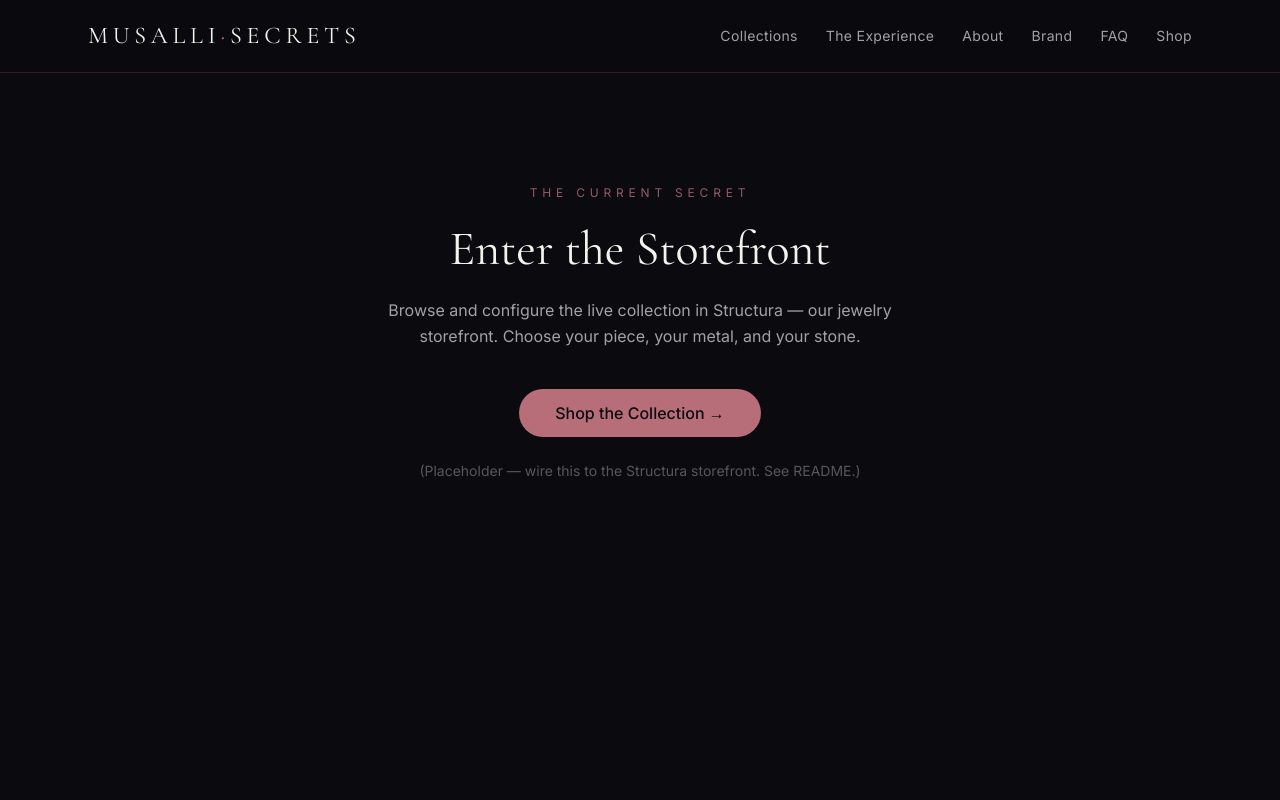
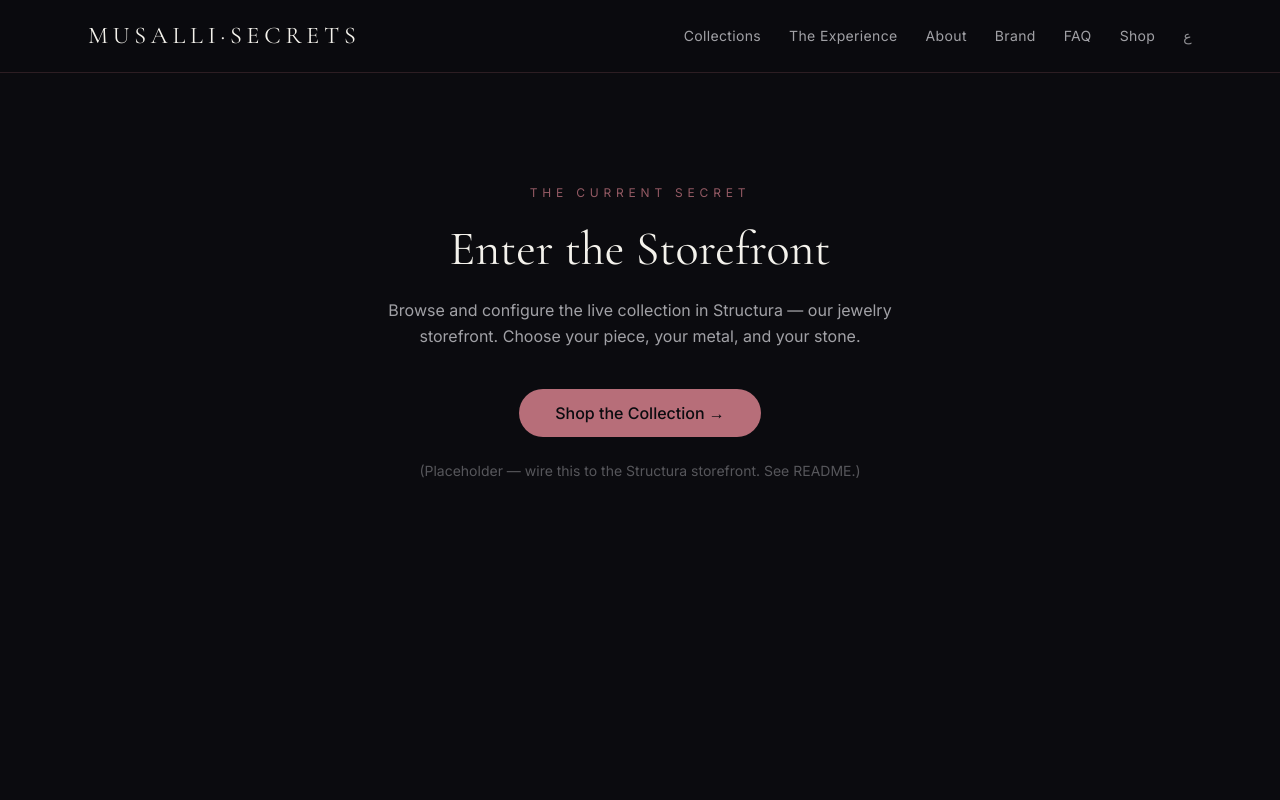
Before and after one commit to ammarhantash/musalli-secrets, a Next.js app: page /en/studio in a window 1280 px wide. Shown: the top 800 px of the page. Built offline with nearby package versions, Linux system fonts and the light colour scheme.

Commit message:
feat(i18n): localize navbar, footer, add language toggle

```diff
--- a/src/components/ui/Footer.tsx
+++ b/src/components/ui/Footer.tsx
@@ -1,34 +1,17 @@
-import Link from "next/link";
+import type { Dictionary } from "@/i18n/types";
 
-export default function Footer() {
+export default function Footer({ dict }: { dict: Dictionary }) {
   return (
     <footer className="border-t border-rosegold/20 bg-indigo-deep text-silver">
       <div className="mx-auto max-w-4xl px-6 py-16 text-center">
-        {/* Closing brand statement (About page §9) */}
-        <p className="font-serif text-2xl text-offwhite">Musalli Secrets.</p>
-        <p className="mx-auto mt-5 max-w-2xl leading-relaxed text-silver/70">
-          The key is not just in our logo. It is in what we know about gold,
-          about diamonds, about what makes something worth keeping. We have been
-          trusted with the most sacred spaces in the world. Now we bring that
-          trust — and that craft — to you.
-        </p>
-        <p className="mt-6 text-sm tracking-widest text-rosegold/80">
-          MECCA · JEDDAH · EST. 1898 / 2024
-        </p>
-
+        <p className="font-serif text-2xl text-offwhite">{dict.footer.name}</p>
+        <p className="mx-auto mt-5 max-w-2xl leading-relaxed text-silver/70">{dict.footer.statement}</p>
+        <p className="mt-6 text-sm tracking-widest text-rosegold/80">{dict.footer.locations}</p>
         <div className="mt-10 flex flex-wrap justify-center gap-x-6 gap-y-2 text-xs tracking-wide text-silver/60">
-          <span>CR Registered</span>
-          <span>IGI Certified</span>
-          <span>MADA Accepted</span>
-          <span>VAT Compliant</span>
-          <span>Saudi-Owned</span>
+          {dict.footer.badges.map((b) => (<span key={b}>{b}</span>))}
         </div>
-
         <p className="mt-10 text-xs text-silver/40">
-          © {new Date().getFullYear()} Musalli Secrets. All rights reserved. ·{" "}
-          <Link href="/faq" className="hover:text-rosegold">
-            FAQ
-          </Link>
+          © {new Date().getFullYear()} {dict.footer.name} {dict.footer.rights}
         </p>
       </div>
     </footer>
--- /dev/null
+++ b/src/components/ui/LangToggle.tsx
@@ -0,0 +1,17 @@
+"use client";
+
+import Link from "next/link";
+import { usePathname } from "next/navigation";
+import { locales, localeLabel, type Locale } from "@/i18n/config";
+
+export default function LangToggle({ lang }: { lang: Locale }) {
+  const pathname = usePathname();
+  const other = locales.find((l) => l !== lang) ?? "en";
+  // Swap the leading /<lang> segment for the other locale.
+  const target = pathname.replace(/^\/(en|ar)(?=\/|$)/, `/${other}`);
+  return (
+    <Link href={target} className="text-silver/70 transition hover:text-rosegold">
+      {localeLabel[other]}
+    </Link>
+  );
+}
--- a/src/components/ui/Navbar.tsx
+++ b/src/components/ui/Navbar.tsx
@@ -1,35 +1,32 @@
 import Link from "next/link";
+import type { Dictionary } from "@/i18n/types";
+import type { Locale } from "@/i18n/config";
+import LangToggle from "./LangToggle";
 
-const links = [
-  { href: "/collections", label: "Collections" },
-  { href: "/experience", label: "The Experience" },
-  { href: "/about", label: "About" },
-  { href: "/brand", label: "Brand" },
-  { href: "/faq", label: "FAQ" },
-  { href: "/studio", label: "Shop" }, // Structura storefront
-];
-
-export default function Navbar() {
+export default function Navbar({ dict, lang }: { dict: Dictionary; lang: Locale }) {
+  const links = [
+    { href: `/${lang}/collections`, label: dict.nav.collections },
+    { href: `/${lang}/experience`, label: dict.nav.experience },
+    { href: `/${lang}/about`, label: dict.nav.about },
+    { href: `/${lang}/brand`, label: dict.nav.brand_id },
+    { href: `/${lang}/faq`, label: dict.nav.faq },
+    { href: `/${lang}/studio`, label: dict.nav.shop },
+  ];
   return (
     <header className="sticky top-0 z-50 border-b border-rosegold/20 bg-ink/85 backdrop-blur">
       <nav className="mx-auto flex max-w-6xl items-center justify-between px-6 py-5">
-        <Link
-          href="/"
-          className="font-serif text-2xl tracking-[0.2em] text-offwhite"
-        >
-          MUSALLI<span className="text-rosegold">·</span>SECRETS
+        <Link href={`/${lang}`} className="font-serif text-2xl tracking-[0.2em] text-offwhite">
+          {dict.nav.brand}
         </Link>
-        <ul className="hidden gap-7 text-sm tracking-wide md:flex">
+        <ul className="hidden items-center gap-7 text-sm tracking-wide md:flex">
           {links.map((l) => (
             <li key={l.href}>
-              <Link
-                href={l.href}
-                className="text-silver/80 transition hover:text-rosegold"
-              >
+              <Link href={l.href} className="text-silver/80 transition hover:text-rosegold">
                 {l.label}
               </Link>
             </li>
           ))}
+          <li><LangToggle lang={lang} /></li>
         </ul>
       </nav>
     </header>
```
